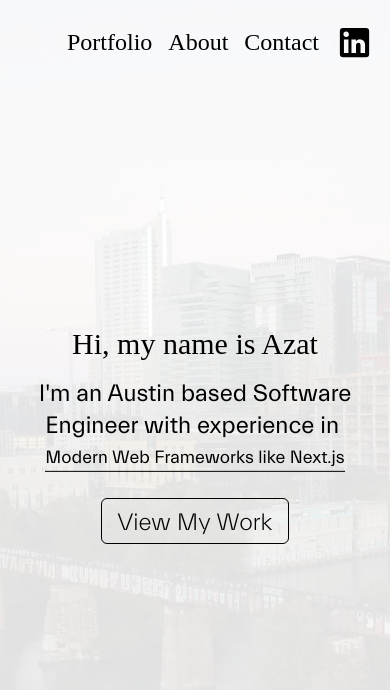
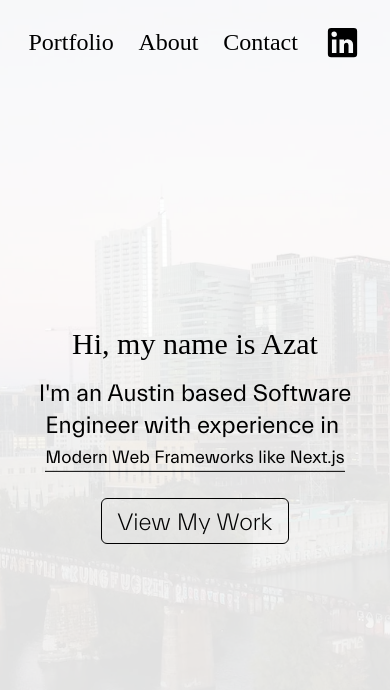
Before and after one commit to azvaliev/valiev.dev, a React (Vite) app: page / in a window 390 px wide. Shown: the top 690 px of the page. Built offline with nearby package versions, Linux system fonts and the light colour scheme; a web font is replaced by a local one.

Commit message:
improved navbar responsiveness

```diff
--- a/src/components/navbar/index.tsx
+++ b/src/components/navbar/index.tsx
@@ -11,7 +11,7 @@ const navitems = [{
 
 function Navbar(): JSX.Element {
   return (
-    <nav className="flex w-full h-[10vh] bg-[hsla(0,0%,100%,.88)] items-center justify-end gap-4 md:gap-8 px-4 z-20 sticky top-0">
+    <nav className="flex w-full h-[10vh] bg-[hsla(0,0%,100%,.88)] items-center justify-around sm:justify-end sm:gap-4 md:gap-8 px-4 z-20 sticky top-0">
       {navitems.map((item) => (
         <a href={item.link} key={item.link} className="text-black text-2xl font-[everettthin] h-fit">
           {item.text}
```
